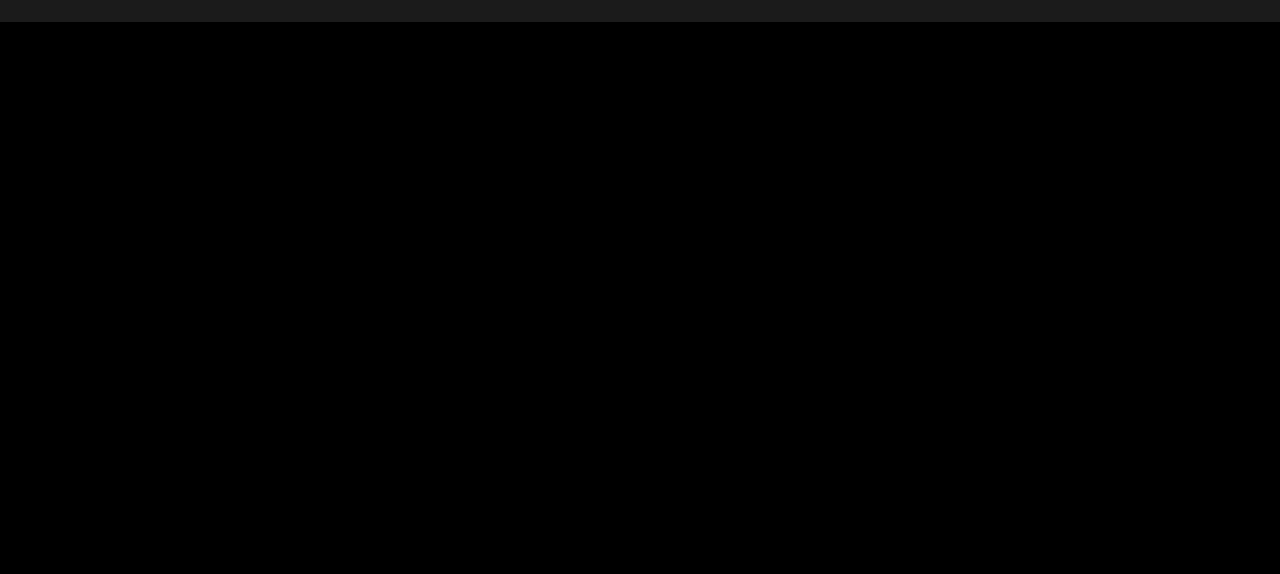
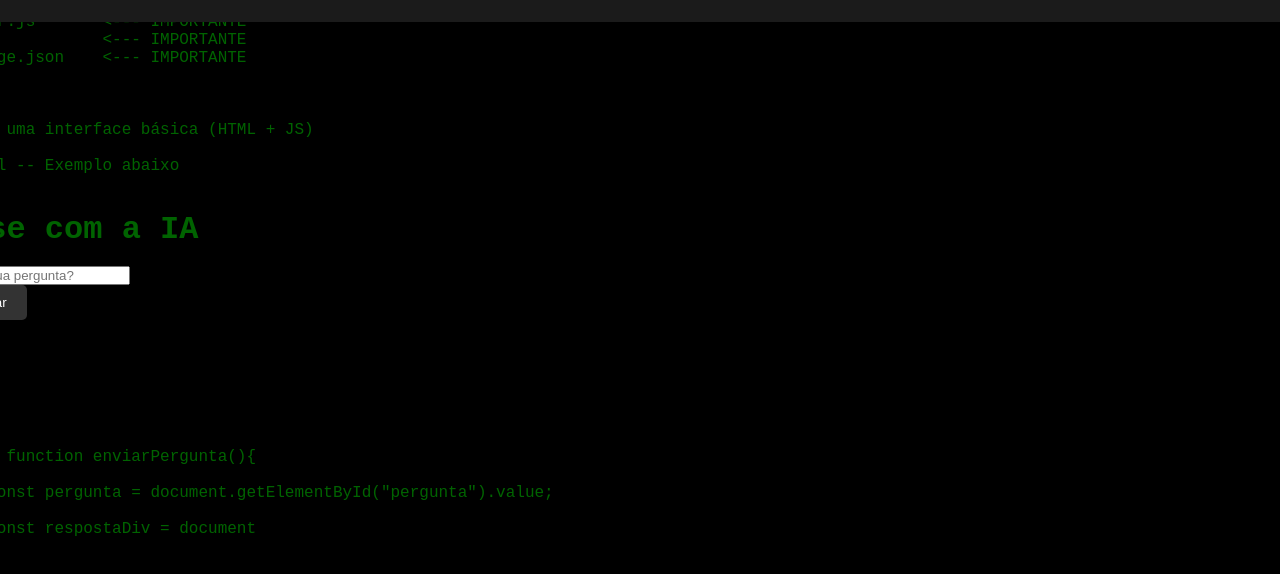
Before and after one commit to lucasnovais01/Portfolio-BRIPRW1, a plain HTML site: page index.html in a window 1280 px wide. Shown: the part 778-1352 px from the top of the page. Before the commit the page ends 800 px from the top, so only its background shows below. Drawn offline with Linux system fonts and the light colour scheme.

Commit message:
Update index.html

```diff
--- a/index.html
+++ b/index.html
@@ -366,6 +366,46 @@
         </div>
     </footer>
 
+<div>
+    <pre>
+        Como colocar IA no projeto
+
+        Crie uma pasta para o seu projeto:
+        /meu-site-com-IA
+        -index.html
+        style.css
+        script.js
+        server.js       <--- IMPORTANTE
+        .env            <--- IMPORTANTE
+        package.json    <--- IMPORTANTE
+
+    ETAPA 2:
+
+        Criar uma interface básica (HTML + JS)
+
+    index.html -- Exemplo abaixo
+
+        <h1>Converse com a IA</h1>
+        <input type="text" id="pergunta" placeholder="Digite sua pergunta?">
+        <button onclick="enviarPergunta()">Enviar</button>
+
+        <div id ="resposta"></div>
+
+    script.js
+
+        async function enviarPergunta(){
+
+            const pergunta = document.getElementById("pergunta").value;
+
+            const respostaDiv = document
+        }
+    ...
+
+    </pre>
+</div>
+
+
+
     <script src="script.js"></script> <!-- Código para puxar as alterações do javascript, precisa sempre estar no final da página -->
 </body>
 </html>
```
